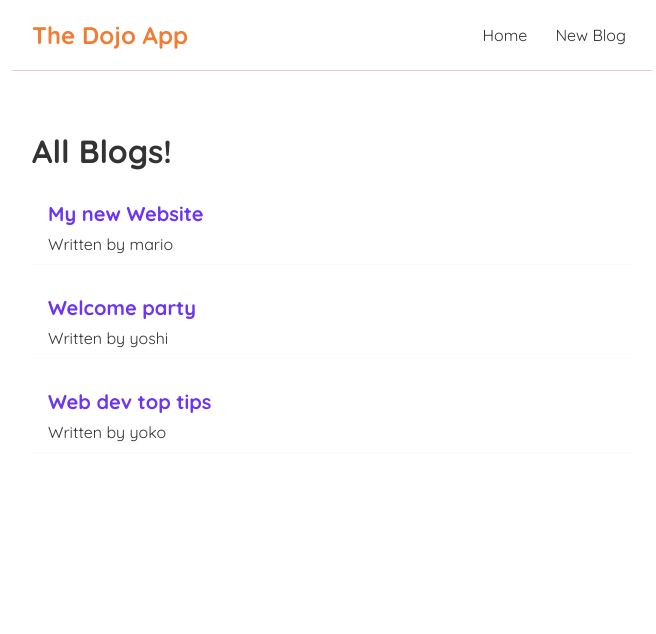
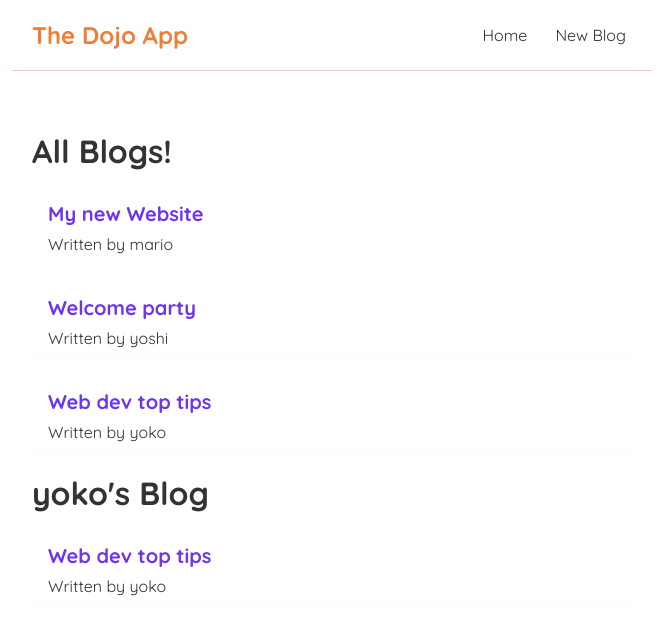
Before and after one commit to sanaullah8/reactApp, a React (Create React App) app: page / in a window 1280 px wide. Shown: the top 634 px of the page, without its empty margins (308-964 px from the left). Built offline with nearby package versions, Linux system fonts and the light colour scheme.

Commit message:
added re useablity

```diff
--- a/src/Home.js
+++ b/src/Home.js
@@ -21,6 +21,10 @@ const Home = () => {
   return (
     <div className="home">
       <BlogList blogs={blogs} title="All Blogs!" />
+      <BlogList
+        blogs={blogs.filter((blog) => blog.author === "yoko")}
+        title="yoko's Blog"
+      />
     </div>
   );
 };
```
